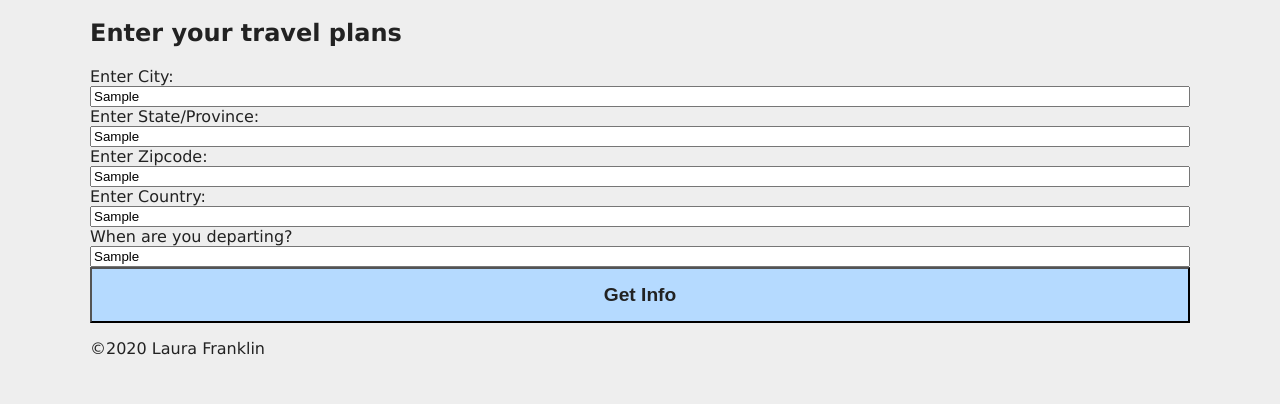
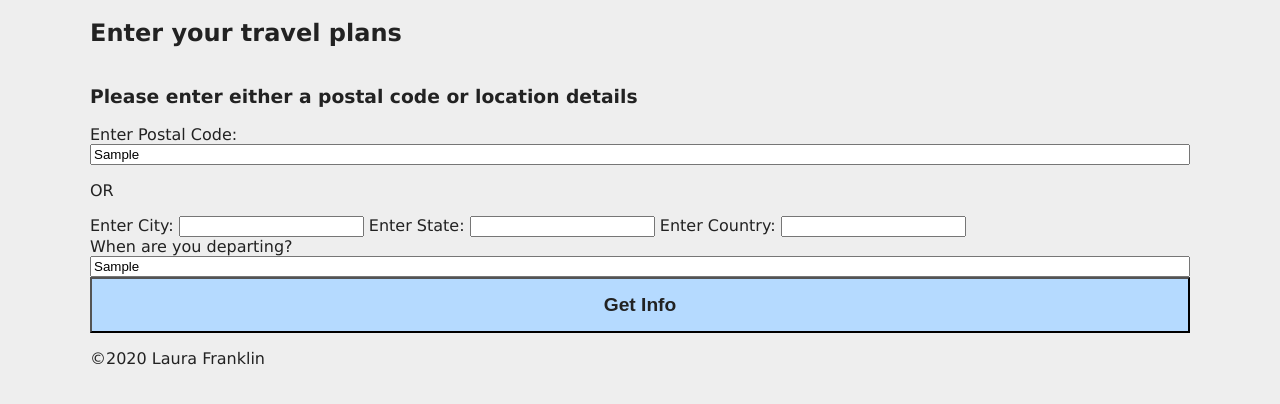
Before and after one commit to flaura42/travel-app, a website built with webpack: page src/client/views/index.html in a window 1280 px wide. Both pictures are taken after typing "Sample", "Sample", "Sample", "Sample", "Sample" into the empty fields and a click on the button "Get Info". Shown: the part 62-466 px from the top of the page. Built offline with nearby package versions, Linux system fonts and the light colour scheme; no server answers.

Commit message:
update form handling/coord fetching

```diff
--- a/src/client/js/formHandler.js
+++ b/src/client/js/formHandler.js
@@ -1,17 +1,34 @@
 const submitForm = document.getElementById('submit-form');
 submitForm.addEventListener('click', (e) => {
   e.preventDefault()
-  const city = document.getElementById('city').value;
-  const state = document.getElementById('state').value;
-  const zip = document.getElementById('zip').value;
-  const country = document.getElementById('country').value;
-  const date = document.getElementById('date').value;
-  handleSubmit(city);
+  const zip = document.getElementById('zip');
+  const city = document.getElementById('city');
+  const state = document.getElementById('state');
+  const country = document.getElementById('country');
+  const date = document.getElementById('date');
+
+  if (zip.value && city.value || zip.value && country.value) {
+    alert('Please enter either a postalcode OR a city/country.')
+    city.value = '';
+    state.value = '';
+    country.value = '';
+  } else if (!zip.value && !country.value) {
+    const conf = confirm('Entering only a city may result in a different city being shown. Proceed?')
+    if (conf) {
+      handleSubmit(zip.value, city.value, state.value, country.value, date.value);
+    }
+  } else {
+    handleSubmit(zip.value, city.value, state.value, country.value, date.value);
+  }
 })
 
-export const handleSubmit = async(location) => {
-  const place = encodeURIComponent(location)
-  console.log('encoded: ', place)
+export const handleSubmit = async(zip, city, state, country, date) => {
+  console.log(`Zip: ${zip}, City: ${city}, State: ${state}, Country: ${country}`);
+
+  const vlocation = `postalcode=${zip}&placename=${city}+${state}&country=US`
+
+  // const place = encodeURIComponent(location)
+  // console.log('encoded: ', place)
   const response = await fetch('http://localhost:8000/geo', {
     method: 'POST',
     credentials: 'same-origin',
@@ -19,11 +36,14 @@ export const handleSubmit = async(location) => {
       'Content-Type': 'application/json'
     },
     body: JSON.stringify({
-      placename: place
+      destination: vlocation
     })
   })
   try {
     const data = await response.json()
+    if (!data.coords) {
+      alert('So sorry! Your location did not return any results.  Please try a neighboring city');
+    }
     console.log('handleSubmit Data: ', data)
   } catch(e) {
     console.log('handleSubmit error: ', e);
--- a/src/client/views/index.html
+++ b/src/client/views/index.html
@@ -13,14 +13,18 @@
       <section id="form-section">
         <h2>Enter your travel plans</h2>
         <form id="form">
-          <label for="city">Enter City:</label>
-          <input type="text" id="city" name="city">
-          <label for="state">Enter State/Province:</label>
-          <input type="text" id="state" name="state">
-          <label for="zip">Enter Zipcode:</label>
+          <h3>Please enter either a postal code or location details</h3>
+          <label for="zip">Enter Postal Code:</label>
           <input type="text" id="zip" name="zip">
-          <label for="country">Enter Country:</label>
-          <input type="text" id="country" name="country">
+          <p class="or">OR</p>
+          <div class="destination">
+            <label for="city">Enter City:</label>
+            <input type="text" id="city" name="city">
+            <label for="state">Enter State:</label>
+            <input type="text" id="state" name="state">
+            <label for="country">Enter Country:</label>
+            <input type="text" id="country" name="country">
+          </div>
           <label for="date">When are you departing?</label>
           <input type="text" id="date" name="date">
 
```
Also changed, not shown: src/server/index.js (+7 -4 lines).
